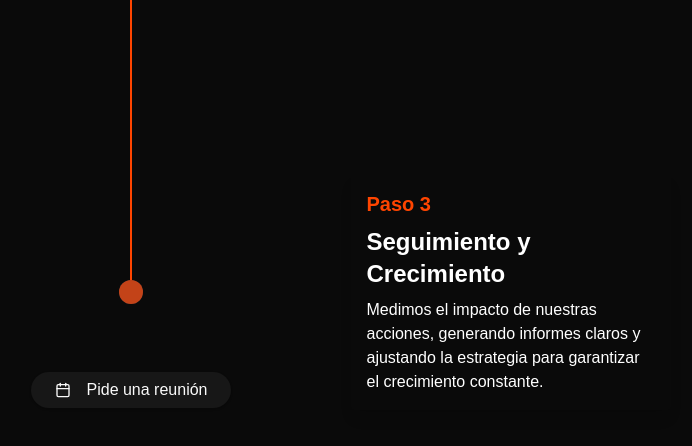
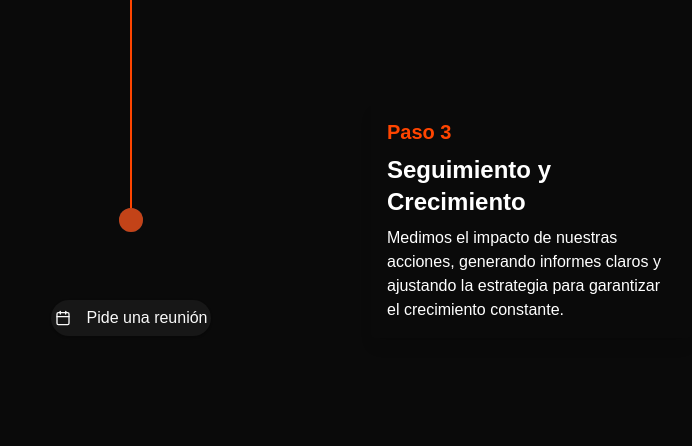
Before and after one commit to PauLlibre/pepo-mkt, a Next.js app: page / in a window 1280 px wide. Shown: the part 2984-3430 px from the top of the page, without its empty margins (509-1201 px from the left). Built offline with nearby package versions, Linux system fonts and the light colour scheme.

Commit message:
little fix for mobile

```diff
--- a/app/components/BookACallButton.tsx
+++ b/app/components/BookACallButton.tsx
@@ -3,7 +3,7 @@ import { Calendar } from "lucide-react";
 
 export default function BookACallButton() {
     return (
-        <Button className="bg-primary hover:bg-[#ff4500] rounded-full w-full sm:w-auto text-xs sm:text-sm md:text-base px-3 sm:px-4 md:px-6 py-2 sm:py-2.5">
+        <Button className="bg-primary hover:bg-[#ff4500] rounded-full w-full sm:w-auto text-xs sm:text-sm md:text-base px-3 sm:px-4 md:px-6 py-2 sm:py-2.5 max-w-40">
             <Calendar className="mr-1 sm:mr-2 h-3 w-3 sm:h-4 sm:w-4" />
             <span className="whitespace-nowrap">Pide una reunión</span>
         </Button>
--- a/app/components/header.tsx
+++ b/app/components/header.tsx
@@ -2,7 +2,7 @@ import BookACallButton from "./BookACallButton";
 
 export default function Header() {
     return (
-      <div className="flex items-center justify-between w-full px-4 sm:px-6 md:px-8">
+      <div className="flex items-center justify-between w-full px-4 sm:px-6 md:px-8 p-10">
         <h1 className="text-xl sm:text-2xl md:text-3xl font-bold tracking-widest text-left">
           ALTUUM
         </h1>
--- a/app/page.tsx
+++ b/app/page.tsx
@@ -8,7 +8,7 @@ import Footer from "./components/Footer";
 
 export default function Home() {
   return (
-    <div className="flex flex-col items-center justify-center w-full h-full p-20 gap-20">
+    <div className="flex flex-col items-center justify-center w-full h-full gap-20">
       <Header />
       <Intro />
       <Statistics />
```
